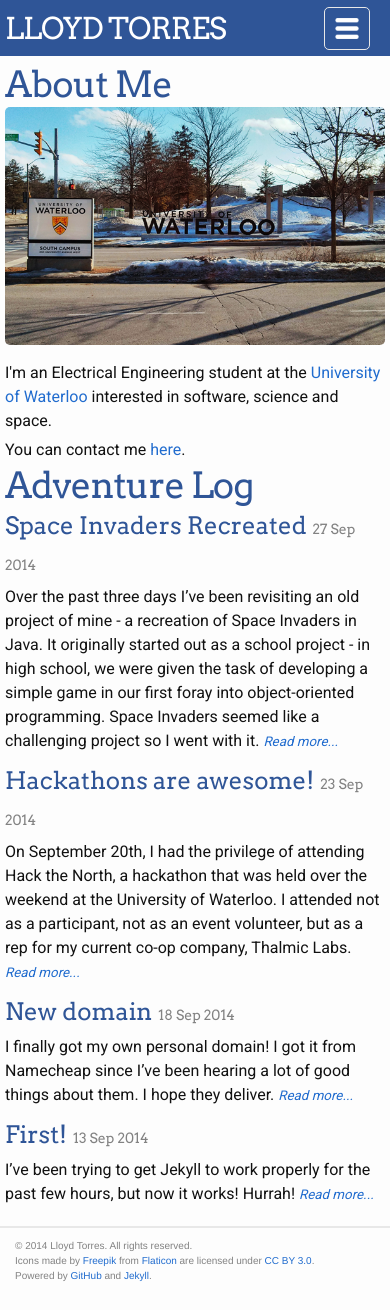
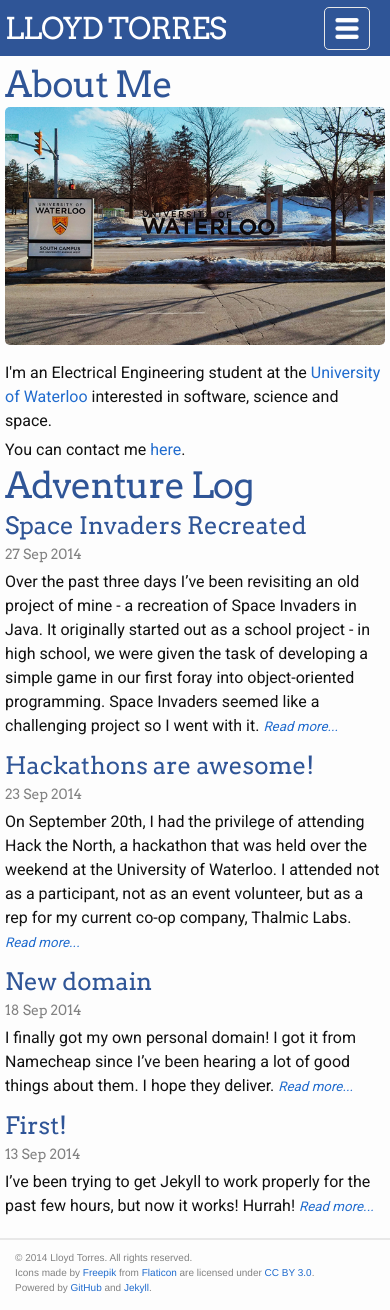
Before and after one commit to lloydtorres/lloydtorres.github.io, a Jekyll site: the page built from index.html, in a window 390 px wide. Built offline with Jekyll 4.4.1, drawn with Linux system fonts in a browser that asks for light colours; nearby versions of some CDN libraries.

Commit message:
Force post metadata to show on new line in mobile

```diff
--- a/_sass/_layout.scss
+++ b/_sass/_layout.scss
@@ -215,6 +215,10 @@
 	font-family: 'Arvo', serif;
     font-size: $small-font-size;
     color: $grey-color;
+
+	@include media-query($on-palm) {
+		display: block;
+	}
 }
 
 .post-link {
```
